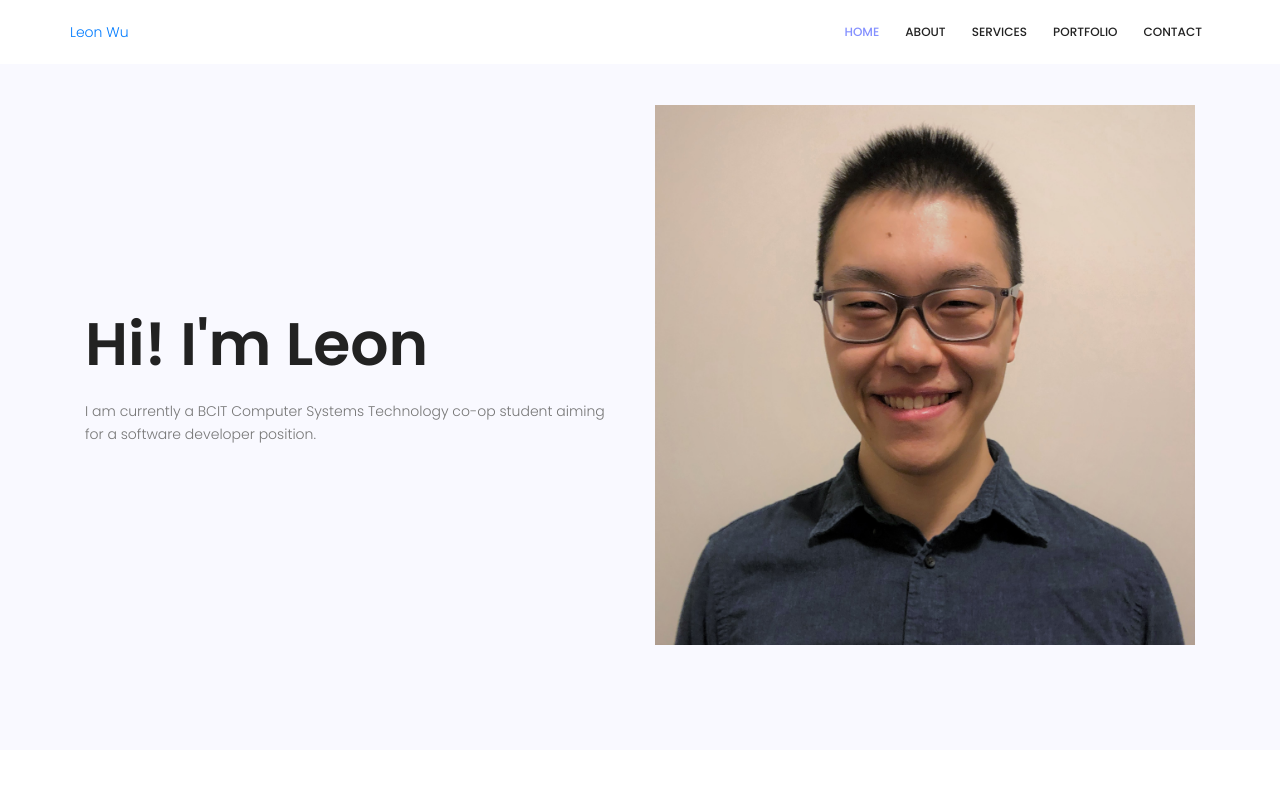
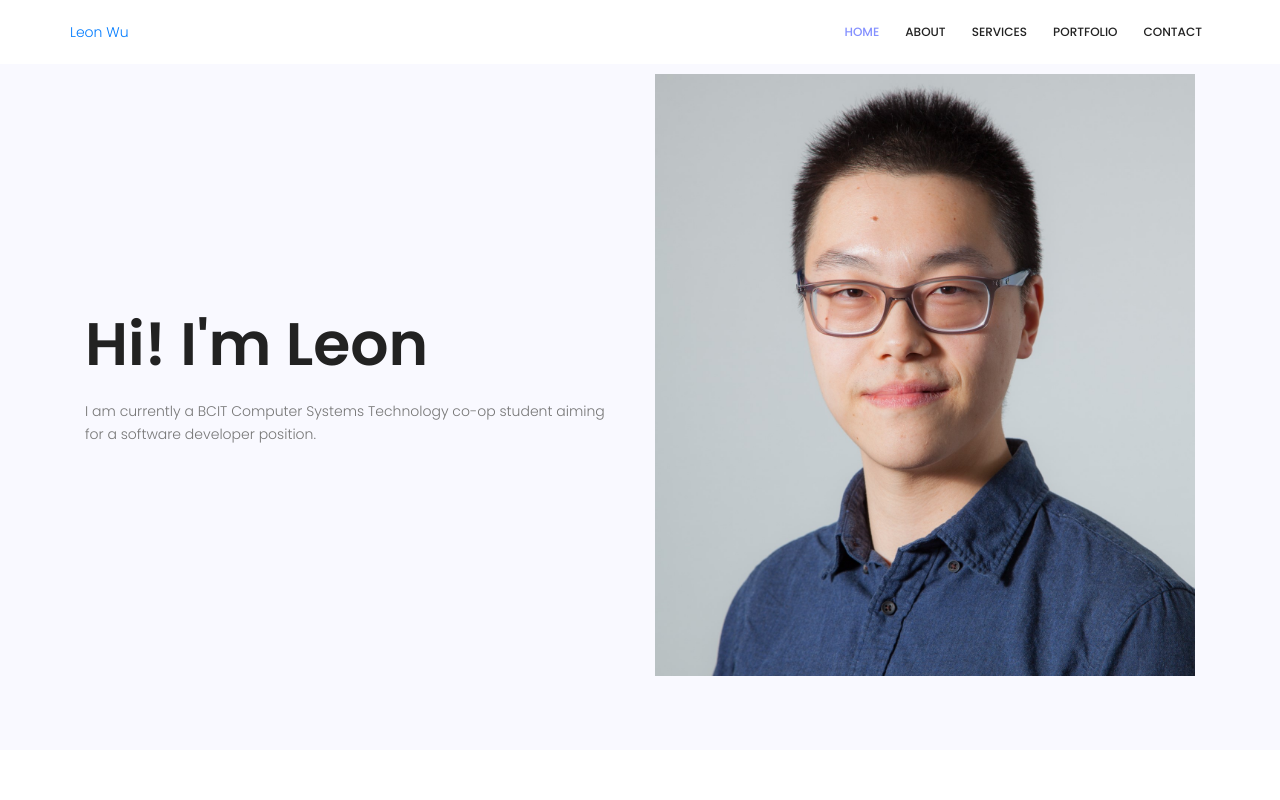
Before and after one commit to Leonwu21/personalsite, a plain HTML site: page index.html in a window 1280 px wide. Shown: the top 800 px of the page. Drawn offline with nearby package versions, Linux system fonts and the light colour scheme; some packages are replaced by stand-ins of ours.

Commit message:
edited profile photo

```diff
--- a/index.html
+++ b/index.html
@@ -63,7 +63,7 @@
           </p>
         </div>
         <div class="col-lg-6">
-          <img class="img-fluid" src="img/profile_edit.jpg" alt="profile photo">
+          <img class="img-fluid" src="img/pro_pic.jpg" alt="profile photo">
         </div>
       </div>
     </div>
```
Also changed, not shown: img/pro_pic.jpg (added).
